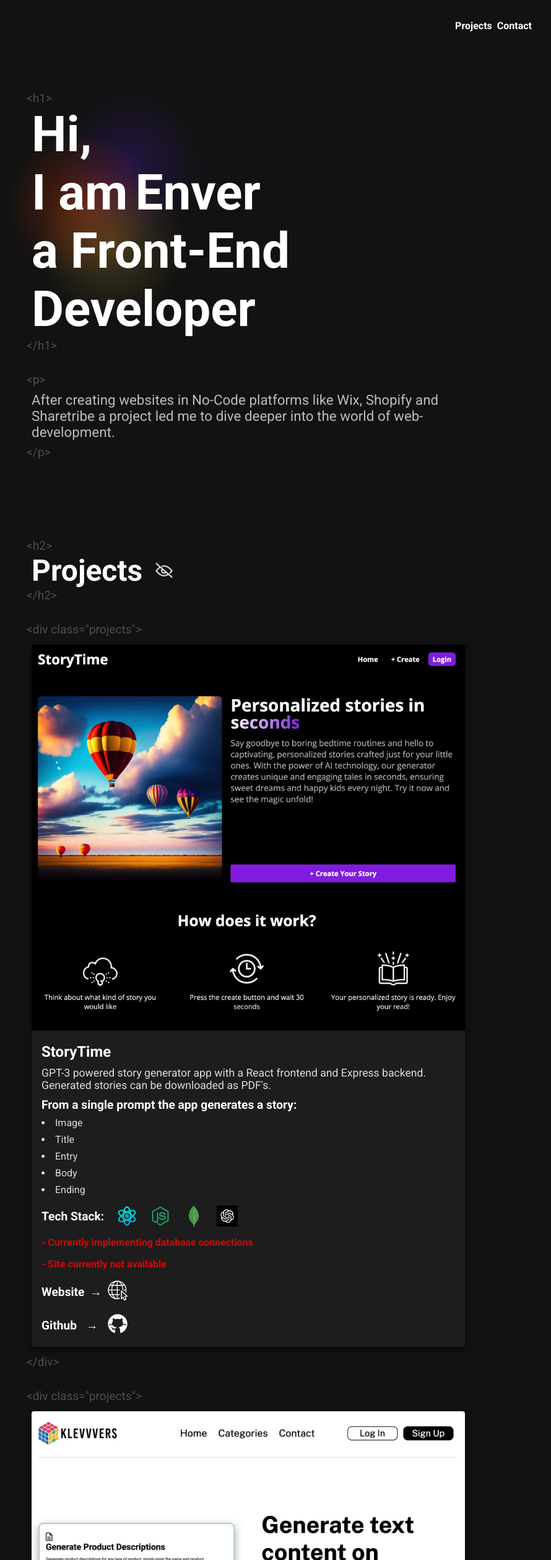
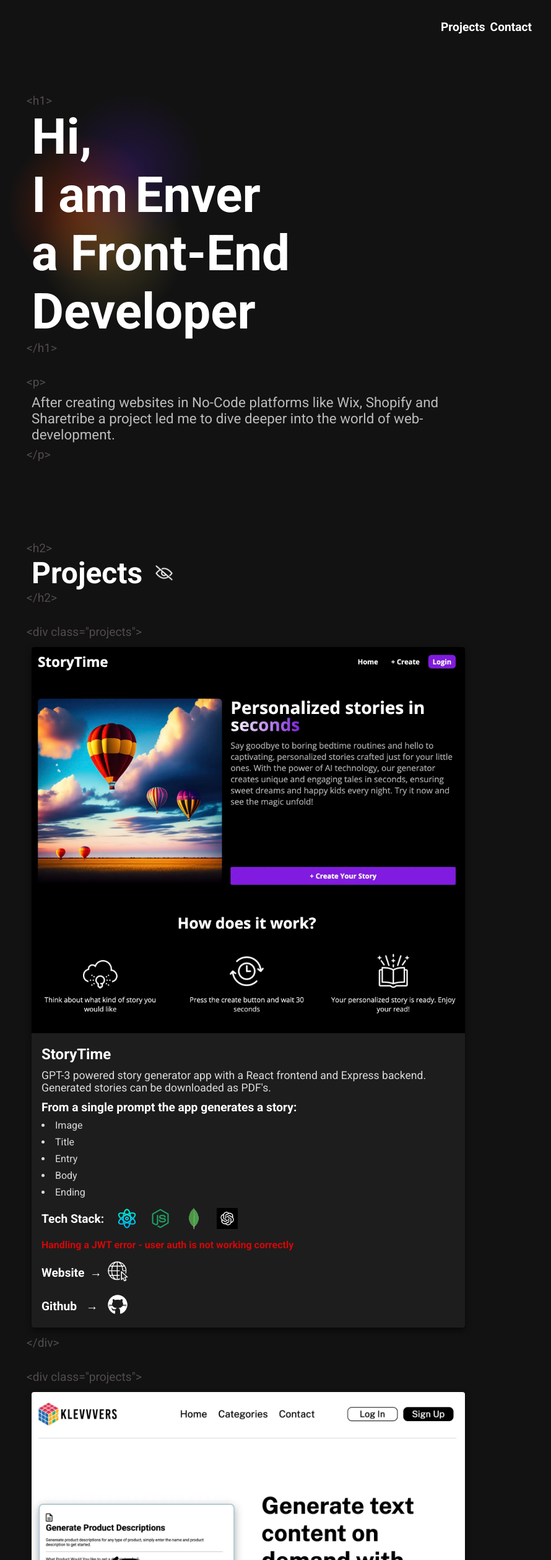
Before and after one commit to Hergelink/portfolio, a plain HTML site: page index.html in a window 1280 px wide. Shown: the top 2517 px of the page at 62% size, without its empty margins (213-1103 px from the left). Drawn offline with Linux system fonts and the light colour scheme.

Commit message:
css adjustments

```diff
--- a/index.html
+++ b/index.html
@@ -120,10 +120,7 @@
               </div>
               <div class="mobileLinks">
                 <h4 style="color: rgb(209, 8, 8)">
-                  - Currently implementing database connections
-                </h4>
-                <h4 style="color: rgb(209, 8, 8)">
-                  - Site currently not available
+                  Handling a JWT error - user auth is not working correctly
                 </h4>
 
                 <div class="mobileLinkContainer">
@@ -132,7 +129,7 @@
                   <a
                     href="https://storytime-client.onrender.com"
                     target="_blank"
-                    style="cursor: not-allowed; pointer-events: disable"
+
                   >
                     <img src="/icons/web.png" alt="github logo" class="icons" />
                   </a>
--- a/styles/style.css
+++ b/styles/style.css
@@ -40,6 +40,7 @@ header a {
   text-decoration: none;
   color: white;
   margin-left: 0.5rem;
+  font-size: 1.2rem;
   font-weight: 700;
   background-image: linear-gradient(90deg, white, rgb(70, 64, 235));
   background-size: 0% 2px;
```
Also changed, not shown: gallery-view.html (+4 -0 lines).
